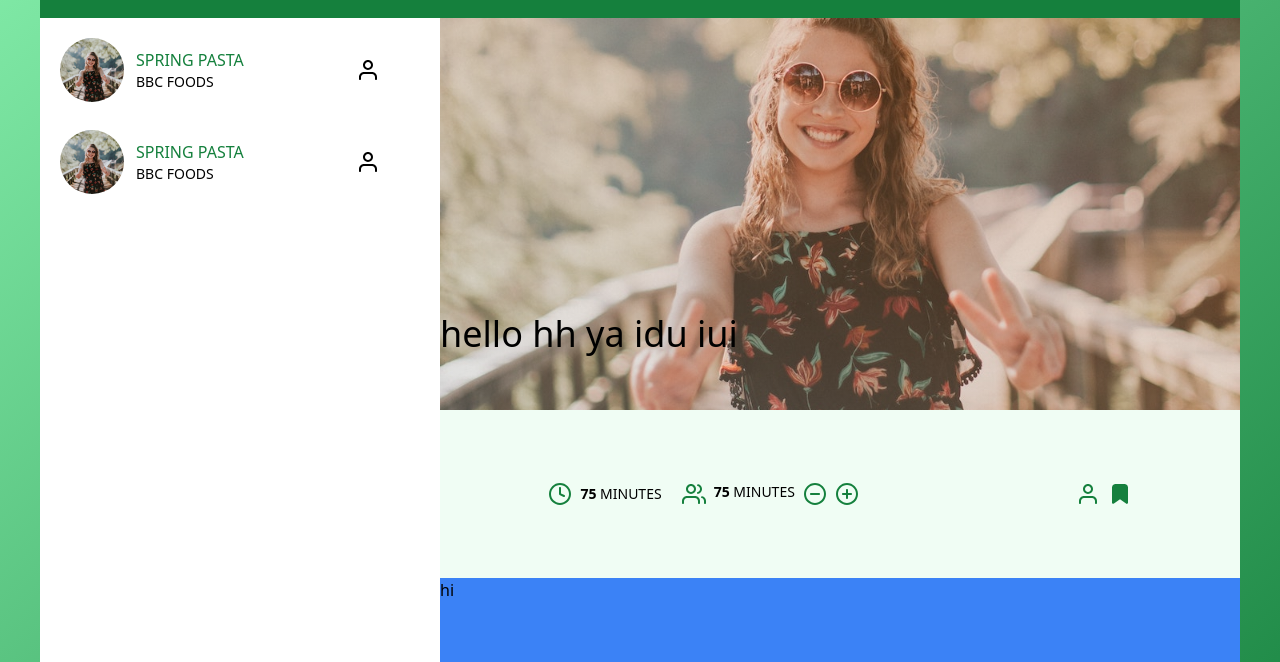
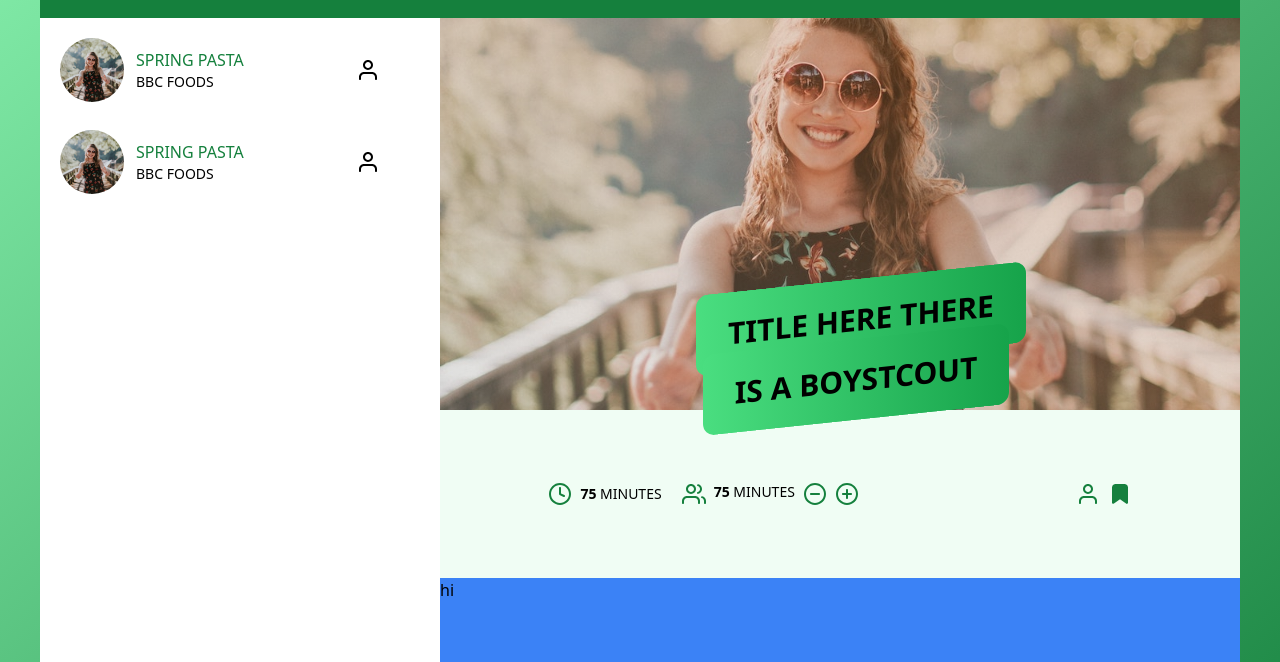
Before and after one commit to AfrokingJasper/forkify-web-app, a website: page index.html in a window 1280 px wide. Shown: the part 138-800 px from the top of the page. Drawn offline with Linux system fonts and the light colour scheme.

Commit message:
meal title span

```diff
--- a/index.html
+++ b/index.html
@@ -311,11 +311,25 @@
               <div
                 class="h-full w-full opacity-25 bg-gradient-to-tr from-orange-50 to-orange-500"
               ></div>
-              <div
-                class="absolute bottom-3 max-w-xs h-32 flex items-center justify-center text-4xl text-black"
+              <!-- <div class="relative w-1/2 text-white text-center"> -->
+              <h1
+                class="absolute bottom-0 left-[50%] transform -translate-x-36 -skew-y-6 font-bold text-3xl uppercase max-w-xs leading-loose items-center text-center"
               >
-                <p class="">hello hh ya idu iui</p>
-              </div>
+                <span
+                  class="bg-gradient-to-r from-green-400 to-green-600 py-5 px-8 span rounded-xl"
+                >
+                  Title Here there is a boystcout
+                </span>
+              </h1>
+              <!-- </div> -->
+
+              <!-- <div
+                class="absolute bottom-3 max-w-xs p-2 flex items-center justify-center text-4xl text-black left-[50%] -skew-x-12 -rotate-12 -translate-x-[50%] bg-green-600"
+              >
+                <p class="uppercase items-center flex justify-center">
+                  hello hh ya idu iui
+                </p>
+              </div> -->
             </div>
 
             <!-- time, servings and bookmark icon -->
--- a/input.css
+++ b/input.css
@@ -1,6 +1,11 @@
 @tailwind base;
 @tailwind components;
 @tailwind utilities;
+
+.span {
+  -webkit-box-decoration-break: clone;
+  box-decoration-break: clone;
+}
 
 .recipe-title {
   position: absolute;
```
Also changed, not shown: css/style.css.
